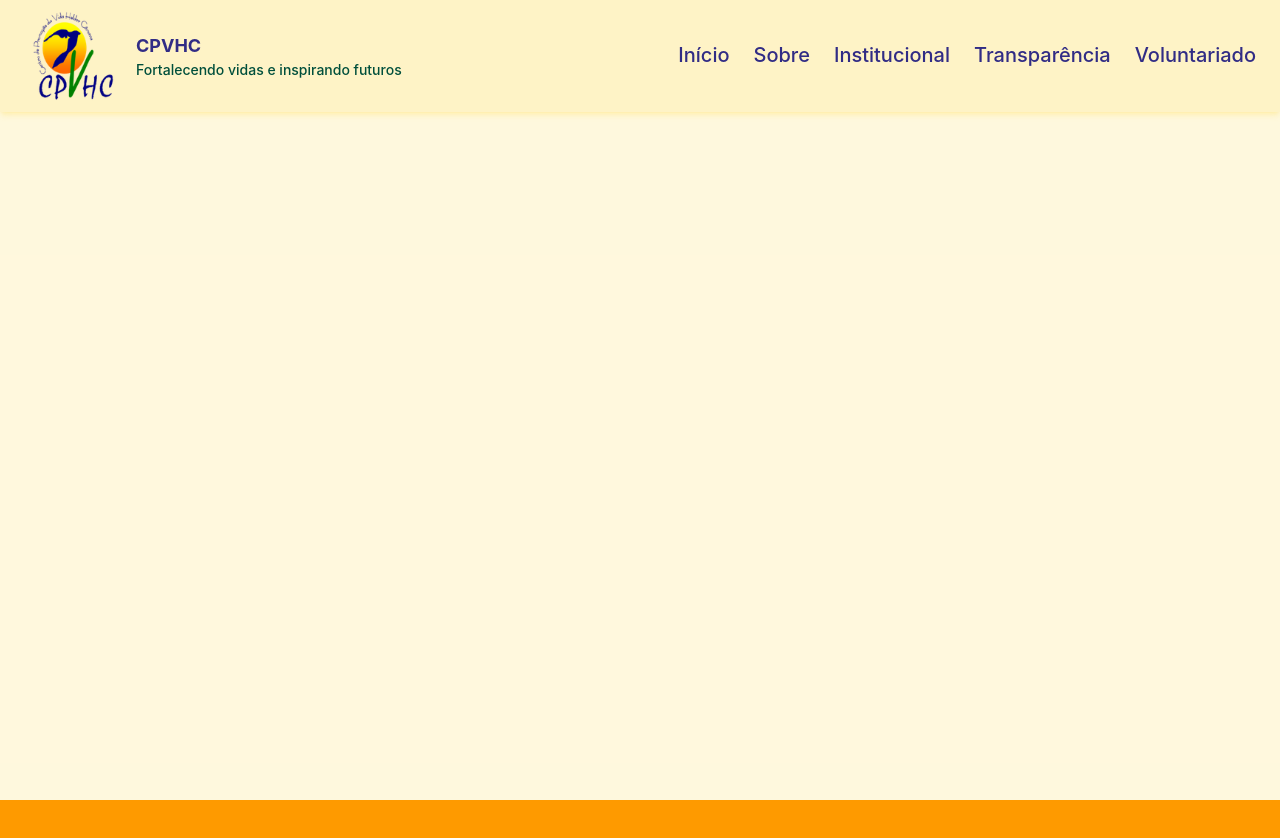
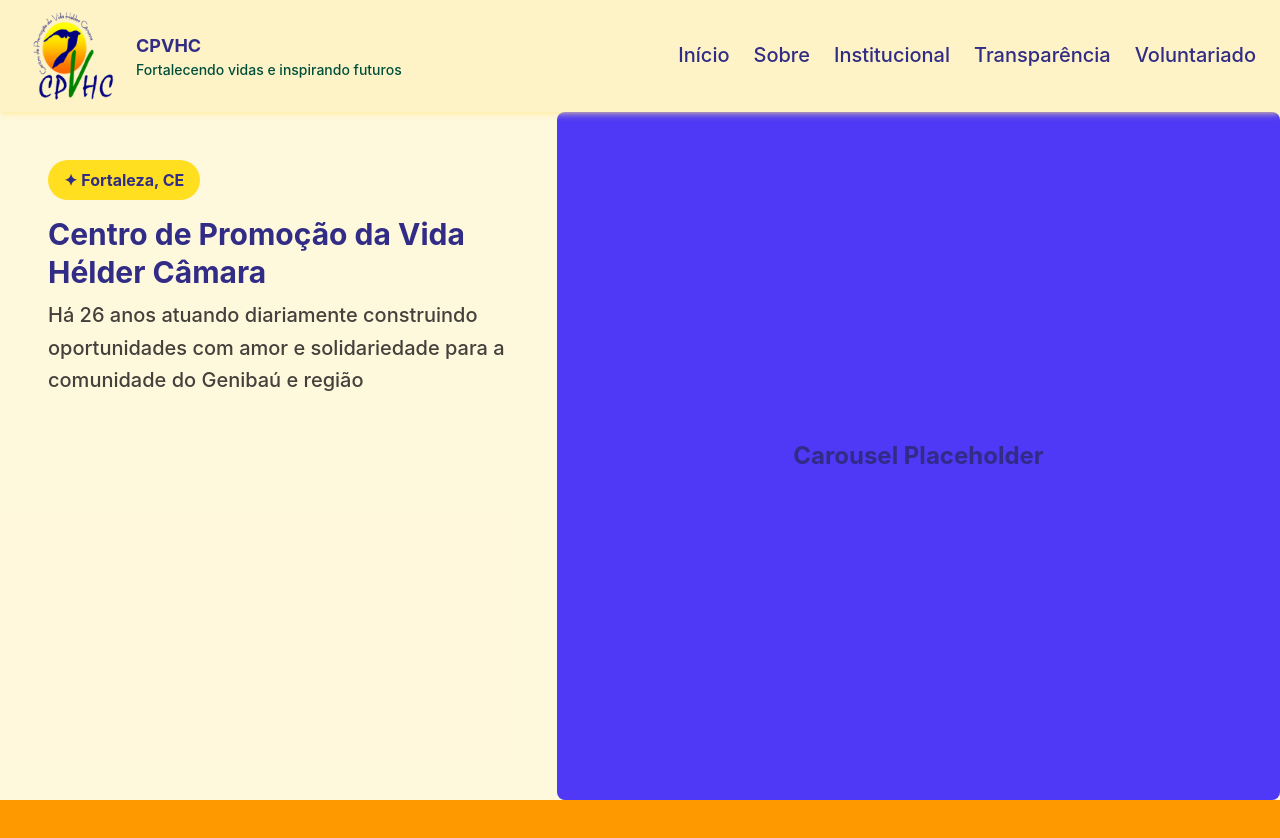
Before and after one commit to Myzoulz/Next.js-Tailwind-Centro-de-Promocao-da-Vida-Helder-Camara, a Next.js app: page / in a window 1280 px wide. Shown: the top 838 px of the page. Built offline with nearby package versions, Linux system fonts and the light colour scheme.

Commit message:
initial-hero

```diff
--- a/app/page.tsx
+++ b/app/page.tsx
@@ -1,12 +1,12 @@
 import Header from "@/components/Header";
+import Hero from '../components/Hero/index';
 
 export default function Home() {
   return (
     <main>
       <section className="h-dvh w-full">
         <Header />
-        <section className="h-dvh w-full bg-amber-100/60">
-        </section>
+        <Hero />
       </section>
 
       <section className="h-dvh w-full bg-amber-500">
--- /dev/null
+++ b/components/Hero/Carousel.tsx
@@ -0,0 +1,7 @@
+export default function Carousel() {
+    return (
+        <div className="w-full h-full bg-indigo-600 rounded-lg flex items-center justify-center md:w-2/3">
+            <h2 className="text-2xl font-bold text-indigo-900">Carousel Placeholder</h2>
+        </div>
+    );
+}
--- /dev/null
+++ b/components/Hero/HeroContent.tsx
@@ -0,0 +1,18 @@
+"use client";
+
+export default function HeroContent() {
+    return (
+        <div className="full h-full rounded-lg flex-col justify-center gap-4 px-12 md:w-1/2">
+            <button className="bg-yellow-300 hover:bg-yellow-400/70 py-2 px-4 rounded-full mt-12 cursor-pointer"
+            onClick={() => window.open('https://maps.app.goo.gl/q5sFNZhgGDZAsymM6', '_blank')}>
+                <span className="text-sm lg:text-base font-bold text-indigo-900">✦ Fortaleza, CE</span>
+            </button>
+            <h1 className="text-2xl lg:text-3xl font-bold text-indigo-900 leading-tight mt-4" >
+                Centro de Promoção da Vida Hélder Câmara
+            </h1>
+            <h2 className="text-base lg:text-xl font-medium text-stone-700 leading-relaxed mt-2">
+                Há 26 anos atuando diariamente construindo oportunidades com amor e solidariedade para a comunidade do Genibaú e região
+            </h2>
+        </div>
+    );
+}
--- /dev/null
+++ b/components/Hero/index.tsx
@@ -0,0 +1,13 @@
+import Carousel from "./Carousel";
+import HeroContent from "./HeroContent";
+
+export default function Hero() {
+    return (
+        <section className="h-[calc(100dvh-112px)] w-full bg-amber-100/60 flex items-center">
+            <div className="w-full h-full flex flex-col md:flex-row">
+                <HeroContent />
+                <Carousel />
+            </div>
+        </section>
+    );
+}
```
